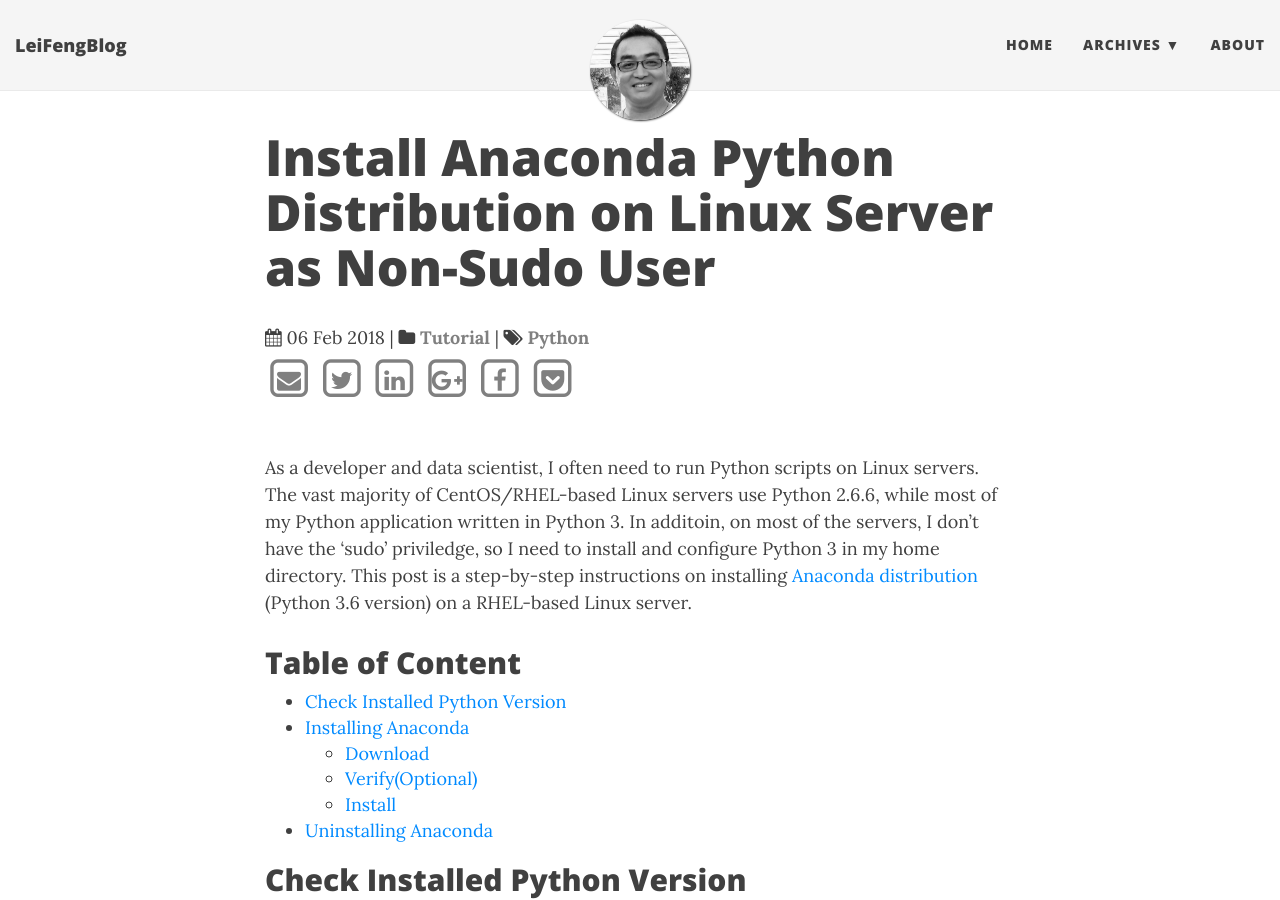
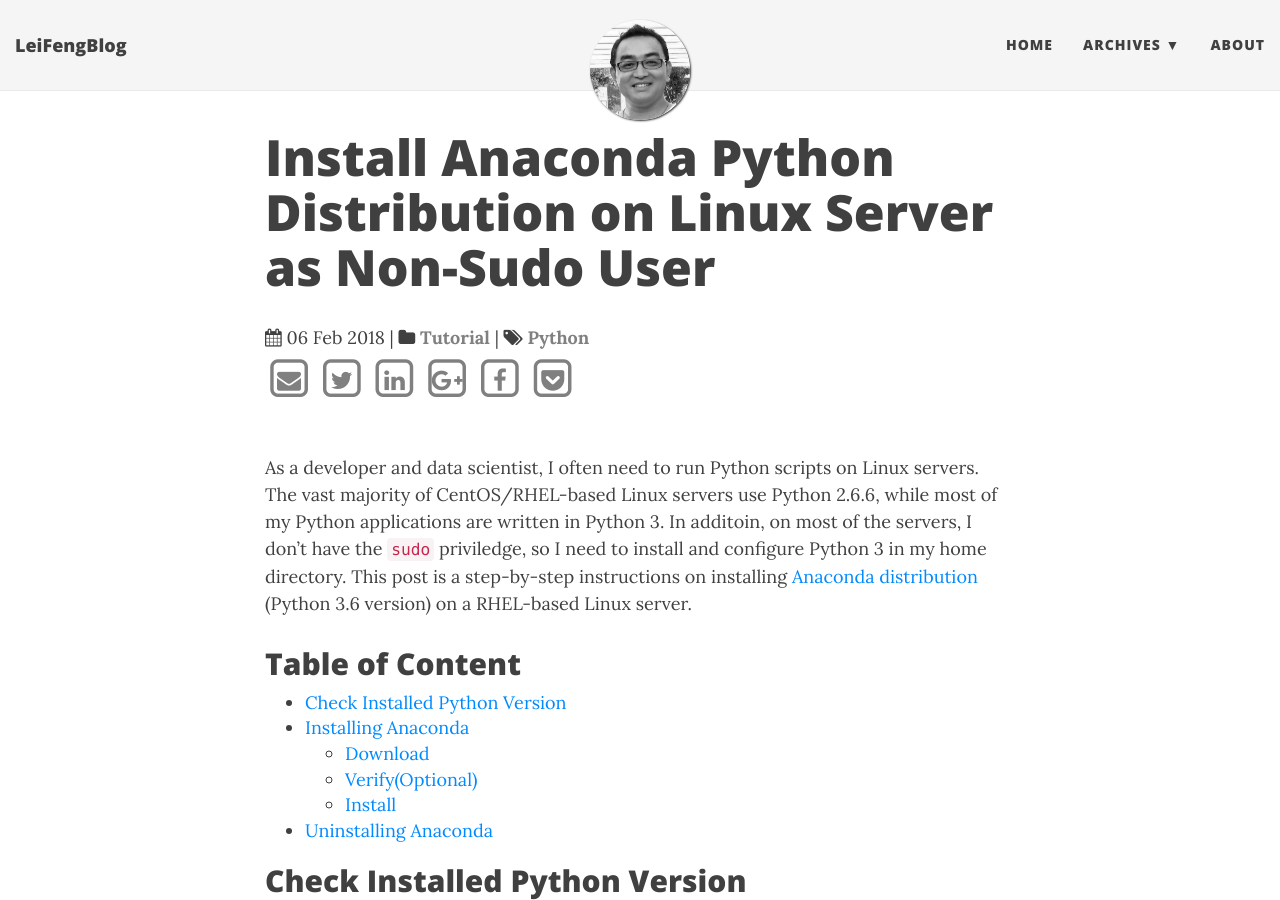
Before and after one commit to stonefl/stonefl.github.io, a Jekyll site: the page built from _posts/2018-02-06-install-anaconda-on-hosted-linux-server.md, in a window 1280 px wide and 900 px high. Built offline with Jekyll 4.4.1, drawn with Linux system fonts in a browser that asks for light colours; nearby versions of some CDN libraries; comment, search, counter and statistics services are not loaded.

Commit message:
Update 2018-02-06-install-anaconda-on-hosted-linux-server.md

```diff
--- a/_posts/2018-02-06-install-anaconda-on-hosted-linux-server.md
+++ b/_posts/2018-02-06-install-anaconda-on-hosted-linux-server.md
@@ -9,7 +9,7 @@
   - Python
 ---
 
-As a developer and data scientist, I often need to run Python scripts on Linux servers. The vast majority of CentOS/RHEL-based Linux servers use Python 2.6.6, while most of my Python application written in Python 3. In additoin, on most of the servers, I don't have the 'sudo' priviledge, so I need to install and configure Python 3 in my home directory. This post is a step-by-step instructions on installing [Anaconda distribution](https://docs.anaconda.com/) (Python 3.6 version) on a RHEL-based Linux server.<!--more-->
+As a developer and data scientist, I often need to run Python scripts on Linux servers. The vast majority of CentOS/RHEL-based Linux servers use Python 2.6.6, while most of my Python applications are written in Python 3. In additoin, on most of the servers, I don't have the `sudo` priviledge, so I need to install and configure Python 3 in my home directory. This post is a step-by-step instructions on installing [Anaconda distribution](https://docs.anaconda.com/) (Python 3.6 version) on a RHEL-based Linux server.<!--more-->
 
 ## Table of Content
 {:.no_toc}
```
